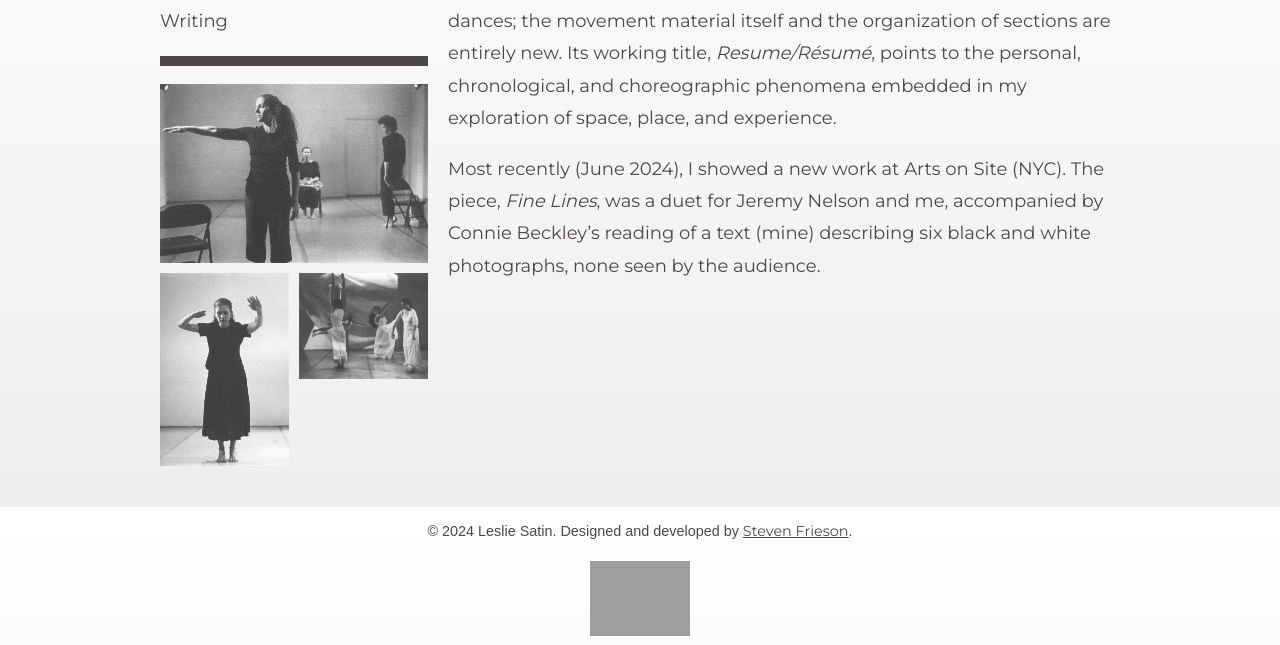
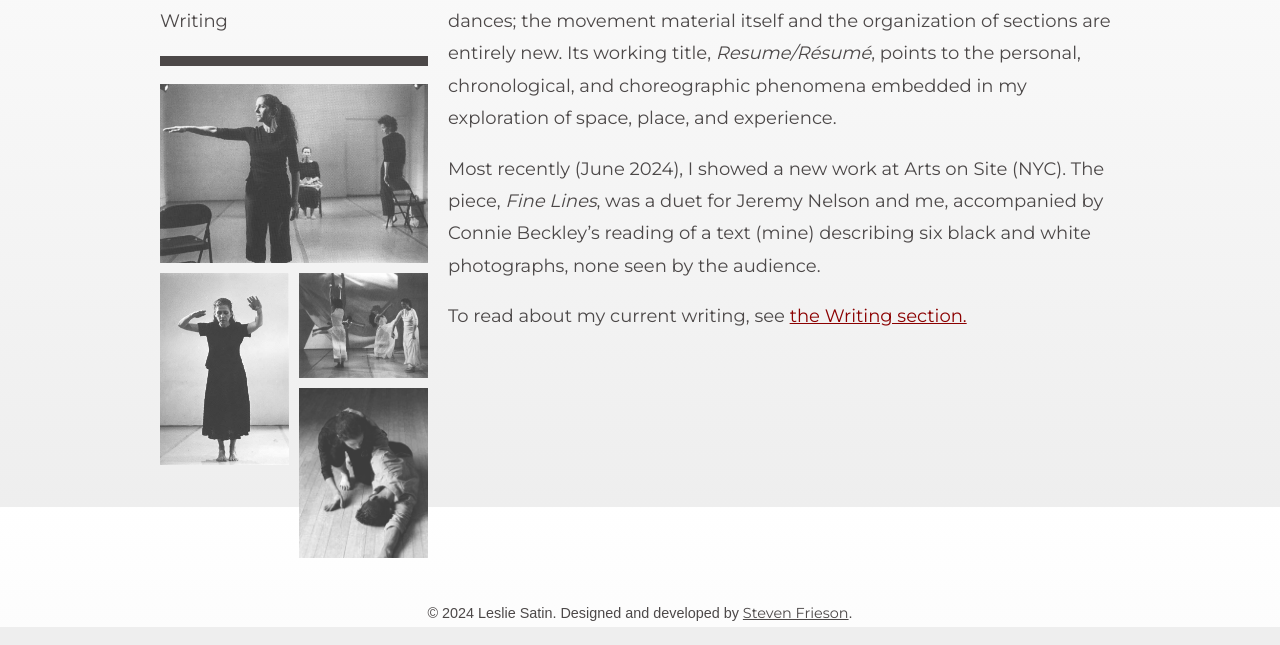
Before and after one commit to sfrieson/ls-web, a plain HTML site: page current.html in a window 1280 px wide. Shown: the part 293-938 px from the top of the page. Drawn offline with Linux system fonts and the light colour scheme; grey boxes are pictures that could not be loaded; a script that the page names is missing.

Commit message:
Updates main images

```diff
--- a/current.html
+++ b/current.html
@@ -47,15 +47,20 @@
               </li>
             </ul>
             <div class="images images-sm">
-              <picture class="img-1">
+              <picture class="img img-1">
                 <img src="/images/take-off_and_landing-1.jpg" alt="" />
               </picture>
-              <picture class="img-2">
+              <picture class="img img-2 images--half">
                 <img src="/images/far_from_it-1.jpg" alt="" />
               </picture>
-              <picture class="img-3">
-                <img src="/images/shadow_load-2.jpg" alt="" />
-              </picture>
+              <div class="images--half images--vertical">
+                <picture class="img img-3">
+                  <img src="/images/shadow_load-2.jpg" alt="" />
+                </picture>
+                <picture class="img img-3">
+                  <img src="/images/picking-up-where-we-left-off.png" alt="" />
+                </picture>
+              </div>
             </div>
           </nav>
         </aside>
@@ -77,6 +82,10 @@
             (mine) describing six black and white photographs, none seen by the
             audience.
           </p>
+          <p>
+            To read about my current writing, see
+            <a href="/writing.html">the Writing section.</a>
+          </p>
         </main>
       </div>
       <footer class="footer">
@@ -84,14 +93,6 @@
           &copy; 2024 Leslie Satin. Designed and developed by
           <a href="http://stevenfrieson.com">Steven Frieson</a>.
         </div>
-        <div>
-          <a href="https://www.contentful.com/" rel="nofollow" target="“_blank”"
-            ><img
-              src="https://images.contentful.com/fo9twyrwpveg/44baP9Gtm8qE2Umm8CQwQk/c43325463d1cb5db2ef97fca0788ea55/PoweredByContentful_LightBackground.svg"
-              style="margin-top: 1rem; max-width: 100px; width: 100%"
-              alt="Powered by Contentful"
-          /></a>
-        </div>
       </footer>
     </div>
   </body>
--- a/styles.css
+++ b/styles.css
@@ -149,9 +149,33 @@ img {
   flex-wrap: wrap;
   justify-content: space-between;
   max-height: none;
+
+  --gap: 10px;
+  gap: var(--gap);
 }
 
-.images-sm .img-1 {
+.images--half {
+  flex-basis: calc(50% - var(--gap) / 2);
+}
+
+.images--vertical {
+  display: flex;
+  flex-direction: column;
+  gap: var(--gap);
+}
+
+.img {
+  width: 100%;
+  height: 100%;
+  object-fit: cover;
+}
+
+.img > img {
+  display: block;
+}
+
+.img-1 {
+  background-position: center 0;
   max-height: 200px;
   overflow: hidden;
 }
@@ -159,18 +183,6 @@ img {
 .images-sm .img-2,
 .images-sm .img-3 {
   display: none;
-}
-
-.images-lg .img-1 {
-  flex-basis: 100%;
-  margin-bottom: 10px;
-  max-height: 200px;
-  overflow: hidden;
-}
-
-.images-lg .img-2,
-.images-lg .img-3 {
-  flex-basis: calc(50% - 5px);
 }
 
 @media (min-width: 600px) {
@@ -182,11 +194,6 @@ img {
   .images-sm .img-2,
   .images-sm .img-3 {
     display: block;
-    flex-basis: calc(50% - 5px);
-  }
-
-  .images-sm .img-3 {
-    margin-left: 10px;
   }
 }
 
```
Also changed, not shown: about.html (+10 -5 lines), choreography.html (+10 -13 lines), contact.html (+11 -14 lines), docs/current.html (+4 -0 lines), index.html (+10 -14 lines), writing.html (+10 -16 lines), docs/images/picking-up-where-we-left-off.png (added), images/picking-up-where-we-left-off.png (added).
